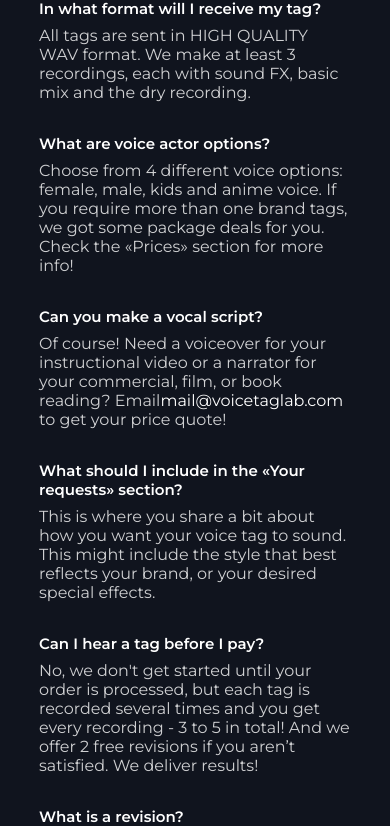
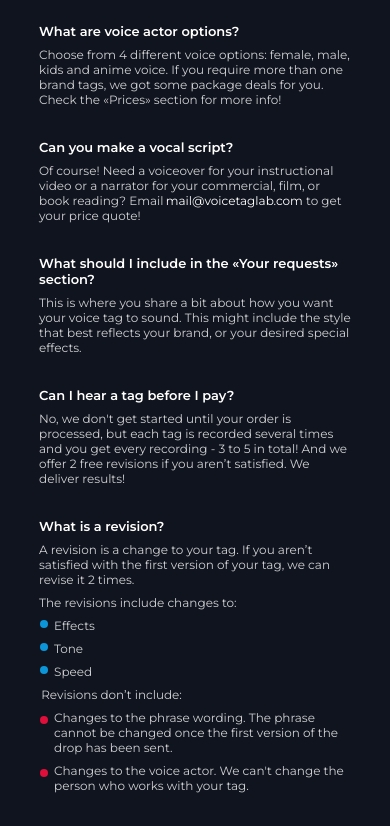
Before and after one commit to DmitryKonovets0/Voice-Tag-Lab, a React (Create React App) app: page / in a window 390 px wide. Shown: the part 6018-6844 px from the top of the page. Built offline with nearby package versions, Linux system fonts and the light colour scheme.

Commit message:
Implement media styles from 425px to 768px in seventh section

```diff
--- a/src/components/FAQ/FAQ-media.scss
+++ b/src/components/FAQ/FAQ-media.scss
@@ -3,9 +3,26 @@
     &__heading{
       font-size: 15px;
     }
-    &__desct{
+    &__descr{
       font-size: 13px;
     }
   }
-
 }
+@media (max-width: 768px) {
+  .faq{
+    min-height: 0px;
+    &__heading{
+      font-size: 13px;
+    }
+    &__descr{
+      font-size: 12px;
+    }
+    &__wrapper{
+      .blue{
+        &:after{
+          top: 15%;
+        }
+      }
+    }
+  }
+}
--- a/src/components/FAQ/FAQ.jsx
+++ b/src/components/FAQ/FAQ.jsx
@@ -32,7 +32,7 @@ export default class FAQ extends Component {
                     <div className="faq__descr">Of course! Need a voiceover for your instructional video or a
                         narrator for your commercial, film, or book reading? Email
                         {/* eslint-disable-next-line jsx-a11y/anchor-is-valid */}
-                        <a href="#" className='Email'>mail@voicetaglab.com</a> to get your price quote!
+                        <span><a href="#" className='Email'>mail@voicetaglab.com</a></span> to get your price quote!
                     </div>
                     <p className="faq__heading">What should I include in the «Your requests» section?</p>
                     <div className="faq__descr">This is where you share a bit about how you want your voice tag to
--- a/src/components/FAQ/FAQ.scss
+++ b/src/components/FAQ/FAQ.scss
@@ -24,7 +24,7 @@
         height: 8px;
         background-color: #0b96d9;
         border-radius: 100%;
-        top: 12px;
+        top: 5px;
         left: -14px;
       }
     }
@@ -58,6 +58,9 @@
     &:nth-of-type(even){
       max-width: 670px;
     }
+    span{
+      margin-left: .7%;
+    }
   }
   .email{
     color: #1286fc;
```
